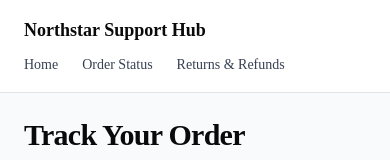
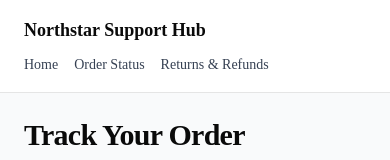
Before and after one commit to JoelMogendi/northstar-support-mvp, a Next.js app in the folder northstar-support-hub/: page /order-status in a window 390 px wide. Shown: the top 160 px of the page. Built offline with nearby package versions, Linux system fonts and the light colour scheme.

Commit message:
test: finalize responsive UX and QA fixes

```diff
--- a/northstar-support-hub/app/file.tsx
+++ b/northstar-support-hub/app/file.tsx
@@ -5,5 +5,3 @@
 import { Input } from "@/components/ui/input";
 import { Card, CardContent, CardHeader, CardDescription, CardTitle } from "@/components/ui/card";
 import ordersData from "@/data/orders.json";
-ihqw oh  df f vrnvwpopernijh fdqvjennr
-hjrvbjkr
--- a/northstar-support-hub/app/order-status/page.tsx
+++ b/northstar-support-hub/app/order-status/page.tsx
@@ -74,7 +74,7 @@
               </CardDescription>
             </CardHeader>
             <CardContent className="space-y-4">
-              <div className="grid grid-cols-2 gap-4">
+              <div className="grid grid-cols-1 sm:grid-cols-2 gap-4">
                 <div className="p-4 bg-white rounded-md shadow-sm">
                   <p className="text-sm text-muted-foreground mb-1">Status</p>
                   <p className="font-semibold">{result.status}</p>
--- a/northstar-support-hub/components/layout/Navbar.tsx
+++ b/northstar-support-hub/components/layout/Navbar.tsx
@@ -12,7 +12,7 @@
     <header className="border-b bg-white sticky top-0 z-10">
       <nav className="max-w-5xl mx-auto flex items-center justify-between flex-wrap gap-y-2 px-6 py-4">
         <span className="font-bold text-lg">Northstar Support Hub</span>
-        <ul className="flex gap-6">
+        <ul className="flex flex-wrap gap-4 sm:gap-6">
           {links.map((link) => (
             <li key={link.href}>
               <Link
```
Also changed, not shown: 1 other file (tests, documents, lock files or other folders).
